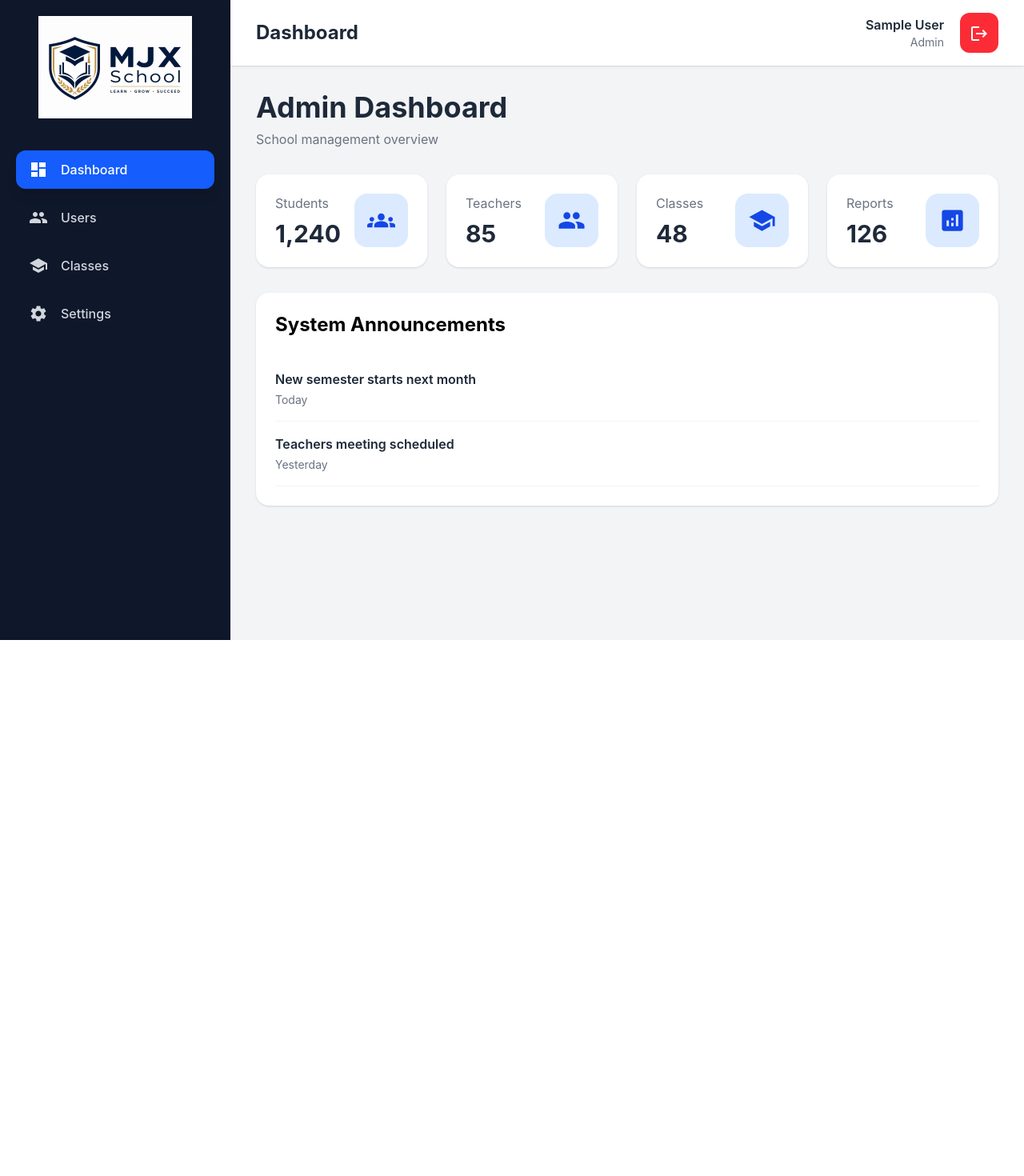
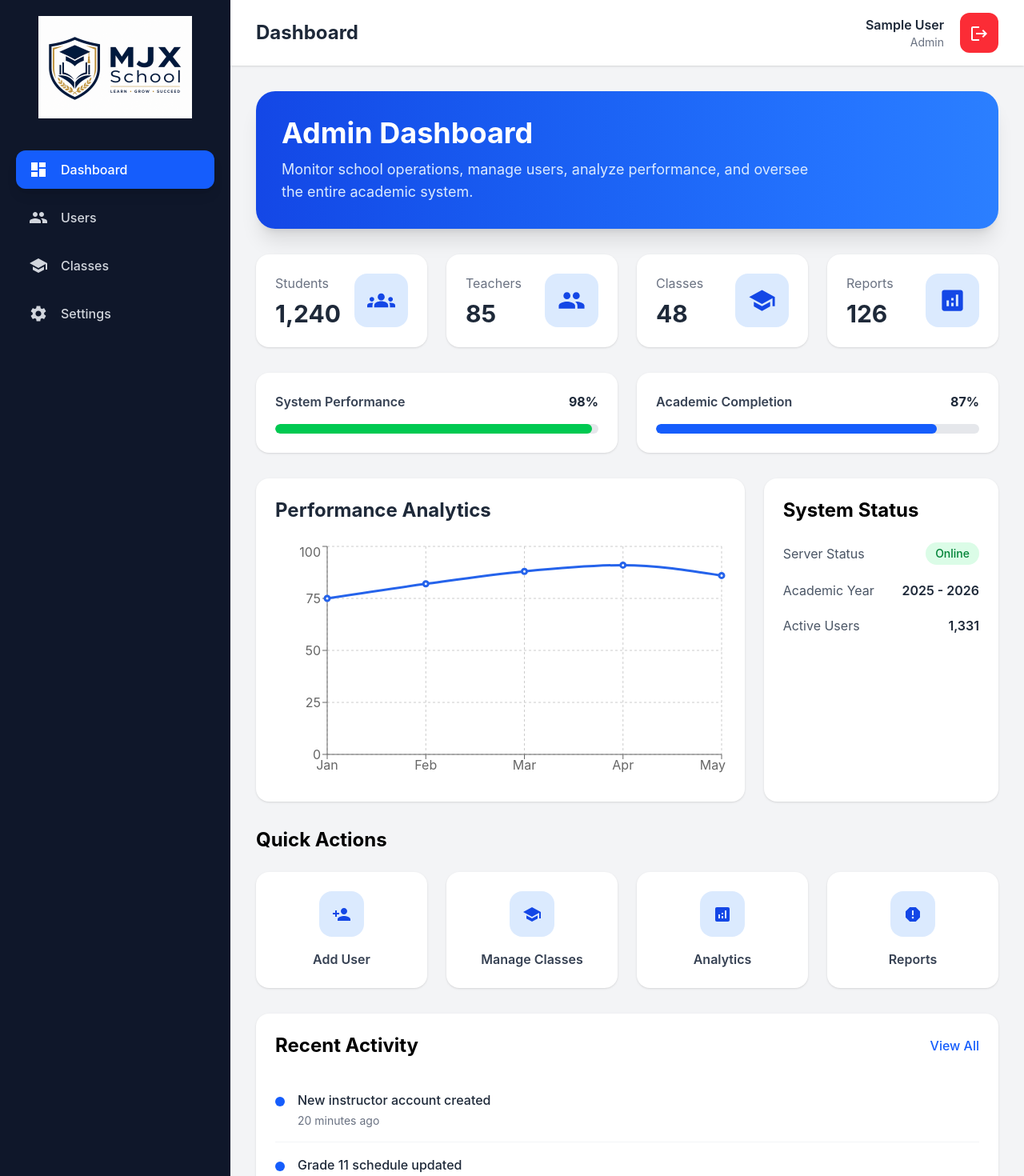
Before and after one commit to mohamadjamal2005/web_project, a React (Vite) app: page /dashboard in a window 1280 px wide. Shown: the top 1470 px of the page at 80% size. Before the commit the page ends 800 px from the top, so only its background shows below. Built offline with nearby package versions, Linux system fonts and the light colour scheme; sample sign-in values are in the browser's storage.

Commit message:
file modified

```diff
--- a/src/pages/dashboard/AdminDashboard.tsx
+++ b/src/pages/dashboard/AdminDashboard.tsx
@@ -2,25 +2,27 @@ import PeopleIcon from "@mui/icons-material/People";
 import SchoolIcon from "@mui/icons-material/School";
 import GroupsIcon from "@mui/icons-material/Groups";
 import AnalyticsIcon from "@mui/icons-material/Analytics";
+import PersonAddIcon from "@mui/icons-material/PersonAdd";
+import ReportIcon from "@mui/icons-material/Report";
 
+import DashboardHero from "../../components/dashboard/DashboardHero";
 import StatCard from "../../components/dashboard/StatCard";
-import AnnouncementCard from "../../components/dashboard/AnnouncementCard";
+import ProgressCard from "../../components/dashboard/ProgressCard";
+import AnalyticsChart from "../../components/dashboard/AnalyticsChart";
+import QuickActionCard from "../../components/dashboard/QuickActionCard";
+import ActivityCard from "../../components/dashboard/ActivityCard";
 
 const AdminDashboard = () => {
   return (
     <div className="space-y-8">
 
-      <div>
-        <h1 className="text-4xl font-bold text-gray-800">
-          Admin Dashboard
-        </h1>
+      {/* Hero */}
+      <DashboardHero
+        title="Admin Dashboard"
+        subtitle="Monitor school operations, manage users, analyze performance, and oversee the entire academic system."
+      />
 
-        <p className="text-gray-500 mt-2">
-          School management overview
-        </p>
-      </div>
-
-      {/* Stats */}
+      {/* Statistics */}
       <div className="grid grid-cols-1 md:grid-cols-2 xl:grid-cols-4 gap-6">
 
         <StatCard
@@ -49,21 +51,143 @@ const AdminDashboard = () => {
 
       </div>
 
-      {/* Announcements */}
+      {/* Progress Cards */}
+      <div className="grid grid-cols-1 md:grid-cols-2 gap-6">
+
+        <ProgressCard
+          title="System Performance"
+          value={98}
+          color="bg-green-500"
+        />
+
+        <ProgressCard
+          title="Academic Completion"
+          value={87}
+          color="bg-blue-600"
+        />
+
+      </div>
+
+      {/* Chart + System Status */}
+      <div className="grid grid-cols-1 xl:grid-cols-3 gap-6">
+
+        {/* Chart */}
+        <div className="xl:col-span-2">
+          <AnalyticsChart />
+        </div>
+
+        {/* System Status */}
+        <div className="bg-white rounded-2xl shadow-sm p-6">
+
+          <h2 className="text-2xl font-bold mb-6">
+            System Status
+          </h2>
+
+          <div className="space-y-5">
+
+            <div className="flex items-center justify-between">
+
+              <span className="text-gray-600">
+                Server Status
+              </span>
+
+              <span className="bg-green-100 text-green-700 px-3 py-1 rounded-full text-sm font-medium">
+                Online
+              </span>
+
+            </div>
+
+            <div className="flex items-center justify-between">
+
+              <span className="text-gray-600">
+                Academic Year
+              </span>
+
+              <span className="font-semibold text-gray-800">
+                2025 - 2026
+              </span>
+
+            </div>
+
+            <div className="flex items-center justify-between">
+
+              <span className="text-gray-600">
+                Active Users
+              </span>
+
+              <span className="font-semibold text-gray-800">
+                1,331
+              </span>
+
+            </div>
+
+          </div>
+
+        </div>
+
+      </div>
+
+      {/* Quick Actions */}
+      <div>
+
+        <h2 className="text-2xl font-bold mb-6">
+          Quick Actions
+        </h2>
+
+        <div className="grid grid-cols-2 md:grid-cols-4 gap-6">
+
+          <QuickActionCard
+            title="Add User"
+            icon={<PersonAddIcon />}
+          />
+
+          <QuickActionCard
+            title="Manage Classes"
+            icon={<SchoolIcon />}
+          />
+
+          <QuickActionCard
+            title="Analytics"
+            icon={<AnalyticsIcon />}
+          />
+
+          <QuickActionCard
+            title="Reports"
+            icon={<ReportIcon />}
+          />
+
+        </div>
+
+      </div>
+
+      {/* Recent Activity */}
       <div className="bg-white rounded-2xl shadow-sm p-6">
 
-        <h2 className="text-2xl font-bold mb-6">
-          System Announcements
-        </h2>
+        <div className="flex items-center justify-between mb-6">
 
-        <AnnouncementCard
-          title="New semester starts next month"
-          date="Today"
+          <h2 className="text-2xl font-bold">
+            Recent Activity
+          </h2>
+
+          <button className="text-blue-600 font-medium hover:underline">
+            View All
+          </button>
+
+        </div>
+
+        <ActivityCard
+          activity="New instructor account created"
+          time="20 minutes ago"
         />
 
-        <AnnouncementCard
-          title="Teachers meeting scheduled"
-          date="Yesterday"
+        <ActivityCard
+          activity="Grade 11 schedule updated"
+          time="Today"
+        />
+
+        <ActivityCard
+          activity="System report generated"
+          time="Yesterday"
         />
 
       </div>
--- a/src/pages/dashboard/InstructorDashboard.tsx
+++ b/src/pages/dashboard/InstructorDashboard.tsx
@@ -1,25 +1,24 @@
 import GroupsIcon from "@mui/icons-material/Groups";
 import AssignmentTurnedInIcon from "@mui/icons-material/AssignmentTurnedIn";
 import MenuBookIcon from "@mui/icons-material/MenuBook";
-import EventAvailableIcon from "@mui/icons-material/EventAvailable";
+import TaskIcon from "@mui/icons-material/Task";
 
+import DashboardHero from "../../components/dashboard/DashboardHero";
 import StatCard from "../../components/dashboard/StatCard";
+import ProgressCard from "../../components/dashboard/ProgressCard";
+import AnalyticsChart from "../../components/dashboard/AnalyticsChart";
+import ScheduleCard from "../../components/dashboard/ScheduleCard";
 import ActivityCard from "../../components/dashboard/ActivityCard";
 
 const InstructorDashboard = () => {
   return (
     <div className="space-y-8">
 
-      <div>
-        <h1 className="text-3xl xl:text-4xl font-bold text-gray-800">
-          Welcome Back
-        </h1>
-
-        <p className="text-gray-500 mt-2 text-lg">
-          Manage classes, monitor student performance,
-          and organize course activities efficiently.
-        </p>
-      </div>
+      {/* Hero */}
+      <DashboardHero
+        title="Instructor Dashboard"
+        subtitle="Manage classes, monitor student performance, review submissions, and organize course activities efficiently."
+      />
 
       {/* Stats */}
       <div className="grid grid-cols-1 md:grid-cols-2 xl:grid-cols-4 gap-6">
@@ -43,32 +42,98 @@ const InstructorDashboard = () => {
         />
 
         <StatCard
-          title="Attendance"
-          value="96%"
-          icon={<EventAvailableIcon fontSize="large" />}
+          title="Pending Reviews"
+          value="12"
+          icon={<TaskIcon fontSize="large" />}
         />
+
+      </div>
+
+      {/* Progress */}
+      <div className="grid grid-cols-1 md:grid-cols-2 gap-6">
+
+        <ProgressCard
+          title="Attendance Rate"
+          value={96}
+          color="bg-green-500"
+        />
+
+        <ProgressCard
+          title="Assignment Completion"
+          value={84}
+          color="bg-blue-600"
+        />
+
+      </div>
+
+      {/* Chart + Classes */}
+      <div className="grid grid-cols-1 xl:grid-cols-3 gap-6">
+
+        {/* Chart */}
+        <div className="xl:col-span-2">
+          <AnalyticsChart />
+        </div>
+
+        {/* Today's Classes */}
+        <div className="bg-white rounded-2xl shadow-sm p-6">
+
+          <h2 className="text-2xl font-bold mb-6">
+            Today's Classes
+          </h2>
+
+          <div className="space-y-4">
+
+            <ScheduleCard
+              subject="Grade 10-A"
+              time="08:00 AM - 09:30 AM"
+              color="border-blue-600"
+            />
+
+            <ScheduleCard
+              subject="Grade 11-B"
+              time="10:00 AM - 11:30 AM"
+              color="border-green-600"
+            />
+
+            <ScheduleCard
+              subject="Grade 12-C"
+              time="01:00 PM - 02:00 PM"
+              color="border-purple-600"
+            />
+
+          </div>
+
+        </div>
 
       </div>
 
       {/* Recent Activity */}
       <div className="bg-white rounded-2xl shadow-sm p-6">
 
-        <h2 className="text-2xl font-bold mb-6">
-          Recent Activity
-        </h2>
+        <div className="flex items-center justify-between mb-6">
+
+          <h2 className="text-2xl font-bold">
+            Recent Activity
+          </h2>
+
+          <button className="text-blue-600 font-medium hover:underline">
+            View All
+          </button>
+
+        </div>
 
         <ActivityCard
-          activity="You uploaded a new assignment"
+          activity="New assignment uploaded for Grade 10"
+          time="10 minutes ago"
+        />
+
+        <ActivityCard
+          activity="Attendance updated for Grade 11"
           time="1 hour ago"
         />
 
         <ActivityCard
-          activity="Attendance updated for Grade 10"
-          time="Today"
-        />
-
-        <ActivityCard
-          activity="New submission received"
+          activity="New student submission received"
           time="Yesterday"
         />
 
--- a/src/pages/dashboard/StudentDashboard.tsx
+++ b/src/pages/dashboard/StudentDashboard.tsx
@@ -1,26 +1,23 @@
 import SchoolIcon from "@mui/icons-material/School";
 import AssignmentIcon from "@mui/icons-material/Assignment";
+import GradeIcon from "@mui/icons-material/Grade";
 import EventAvailableIcon from "@mui/icons-material/EventAvailable";
-import GradeIcon from "@mui/icons-material/Grade";
 
+import DashboardHero from "../../components/dashboard/DashboardHero";
 import StatCard from "../../components/dashboard/StatCard";
+import ProgressCard from "../../components/dashboard/ProgressCard";
+import AnalyticsChart from "../../components/dashboard/AnalyticsChart";
+import ScheduleCard from "../../components/dashboard/ScheduleCard";
 import AnnouncementCard from "../../components/dashboard/AnnouncementCard";
 
 const StudentDashboard = () => {
   return (
     <div className="space-y-8">
 
-      {/* Header */}
-      <div>
-        <h1 className="text-3xl xl:text-4xl font-bold text-gray-800">
-          Welcome Back
-        </h1>
-
-        <p className="text-gray-500 mt-2 text-lg">
-          Track your academic progress, assignments,
-          and daily schedule in one place.
-        </p>
-      </div>
+      <DashboardHero
+        title="Student Dashboard"
+        subtitle="Track your academic progress, assignments, attendance, and daily schedule in one place."
+      />
 
       {/* Stats */}
       <div className="grid grid-cols-1 md:grid-cols-2 xl:grid-cols-4 gap-6">
@@ -51,60 +48,78 @@ const StudentDashboard = () => {
 
       </div>
 
-      {/* Main Grid */}
+      {/* Progress */}
+      <div className="grid grid-cols-1 md:grid-cols-2 gap-6">
+
+        <ProgressCard
+          title="Attendance Progress"
+          value={92}
+          color="bg-green-500"
+        />
+
+        <ProgressCard
+          title="Academic Performance"
+          value={88}
+          color="bg-blue-600"
+        />
+
+      </div>
+
+      {/* Chart + Schedule */}
       <div className="grid grid-cols-1 xl:grid-cols-3 gap-6">
 
-        {/* Announcements */}
-        <div className="bg-white rounded-2xl shadow-sm p-6 xl:col-span-2">
-
-          <h2 className="text-2xl font-bold mb-6">
-            Announcements
-          </h2>
-
-          <AnnouncementCard
-            title="Math exam next Monday"
-            date="Today"
-          />
-
-          <AnnouncementCard
-            title="Science fair registration opened"
-            date="Yesterday"
-          />
-
+        <div className="xl:col-span-2">
+          <AnalyticsChart />
         </div>
 
-        {/* Schedule */}
         <div className="bg-white rounded-2xl shadow-sm p-6">
 
           <h2 className="text-2xl font-bold mb-6">
-            Today's Classes
+            Today's Schedule
           </h2>
 
           <div className="space-y-4">
 
-            <div className="border-l-4 border-blue-600 pl-4">
-              <p className="font-semibold">
-                Mathematics
-              </p>
+            <ScheduleCard
+              subject="Mathematics"
+              time="08:00 AM - 09:30 AM"
+              color="border-blue-600"
+            />
 
-              <p className="text-sm text-gray-500">
-                8:00 AM - 9:30 AM
-              </p>
-            </div>
+            <ScheduleCard
+              subject="Physics"
+              time="10:00 AM - 11:30 AM"
+              color="border-green-600"
+            />
 
-            <div className="border-l-4 border-green-600 pl-4">
-              <p className="font-semibold">
-                Physics
-              </p>
-
-              <p className="text-sm text-gray-500">
-                10:00 AM - 11:30 AM
-              </p>
-            </div>
+            <ScheduleCard
+              subject="Chemistry"
+              time="01:00 PM - 02:00 PM"
+              color="border-purple-600"
+            />
 
           </div>
 
         </div>
+
+      </div>
+
+      {/* Announcements */}
+      <div className="bg-white rounded-2xl shadow-sm p-6">
+
+        <h2 className="text-2xl font-bold mb-6">
+          Announcements
+        </h2>
+
+        <AnnouncementCard
+          title="Math exam next Monday"
+          date="Today"
+        />
+
+        <AnnouncementCard
+          title="Science fair registration opened"
+          date="Yesterday"
+        />
 
       </div>
 
```
